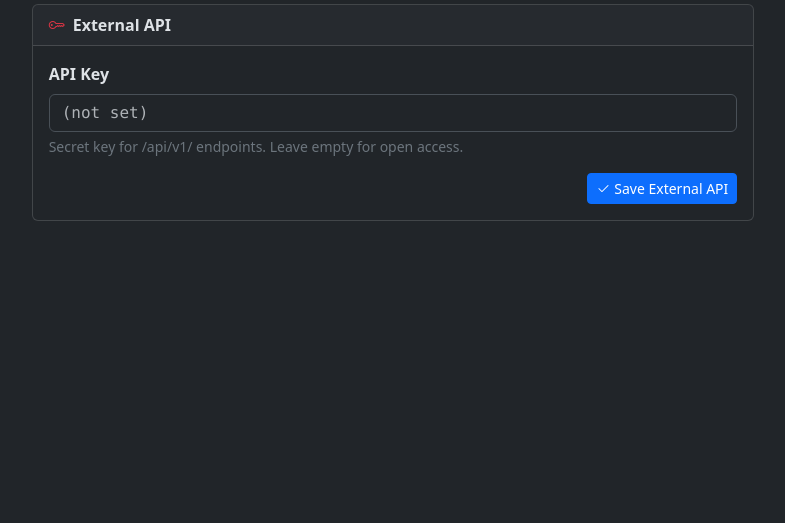
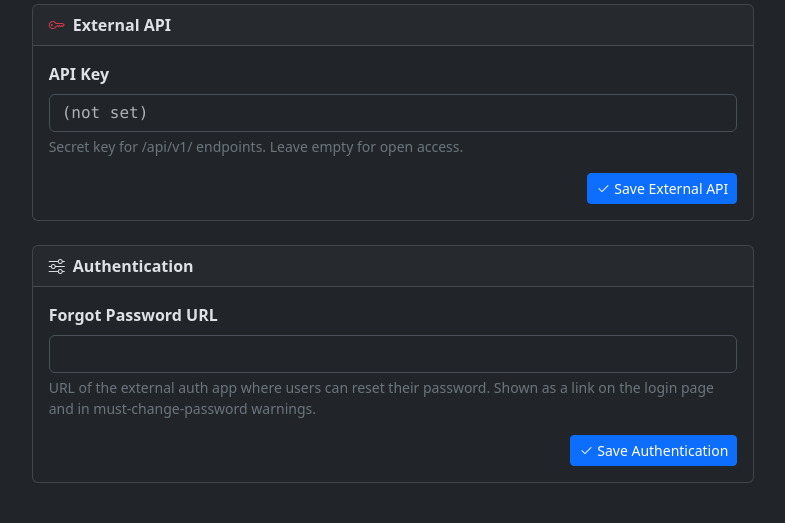
Before and after one commit to ShowSysDan/Leash, a Flask app: page /settings in a window 1280 px wide. Shown: the part 1921-2444 px from the top of the page, without its empty margins (247-1032 px from the left). Before the commit the page ends 2142 px from the top, so only its background shows below. Run offline with Flask 3, Linux system fonts and the light colour scheme; data that the repository does not hold is empty; parts of the project's set-up code (start-up, migrations or seed data) failed here and were passed over; some libraries are stand-ins or nearby versions.

Commit message:
Add login authentication system with cross-schema Postgres user lookup
- Session-based login: only users with role=admin or role=staff can
  access Leash; regular users get a 403 on the login page
- AUTH_DB_SCHEMA env var points to the schema containing the shared
  users table (id, username, password_hash, role, must_change_password);
  leave empty to run with no auth (dev/SQLite mode)
- Werkzeug scrypt hashes from the existing app work without migration
- Timing-safe login: dummy scrypt check runs even when username not found
- Flask-Limiter: 15 login POST attempts / minute per IP
- Session fixation protection: session.clear() before populating keys
- Role refresh: DB re-queried every 5 min; demoted/deleted users are
  logged out automatically
- must_change_password flag: flashes a warning with link to the
  configurable AUTH_FORGOT_PASSWORD_URL (also editable via /settings)
- CSRF token in the login form; JSON API endpoints rely on same-origin
  Content-Type enforcement (no token needed for AJAX calls)
- app/extensions.py holds the Limiter singleton to avoid circular imports
- admin_required decorator applied to all /api/settings routes
- Navbar shows logged-in user, role badge, Change Password link, Sign Out
- login.html: clean dark-mode card with Forgot Password link when configured
- .env.example updated with AUTH_DB_SCHEMA / AUTH_FORGOT_PASSWORD_URL docs

https://claude.ai/code/session_01F8rgqAUqBidQVPg6h8EHYy

```diff
--- /dev/null
+++ b/app/routes/auth.py
@@ -0,0 +1,287 @@
+"""
+Authentication blueprint — login / logout and app-wide before_request hooks.
+
+Authentication is only enforced when AUTH_DB_SCHEMA is set in config.
+Leave it empty (the default) to run without auth (dev / SQLite).
+
+Protected: every route except /login, /logout, static files, and the
+external API at /api/v1/* (which has its own API-key auth).
+
+Rate limiting: 15 POST attempts / minute per IP on /login.
+"""
+import hashlib
+import logging
+import secrets
+from datetime import datetime, timedelta
+from functools import wraps
+
+from flask import (
+    Blueprint,
+    current_app,
+    flash,
+    g,
+    jsonify,
+    redirect,
+    render_template,
+    request,
+    session,
+    url_for,
+)
+from werkzeug.security import check_password_hash
+
+from app.extensions import limiter
+from app.services.auth_service import (
+    dummy_password_check,
+    get_user_by_username,
+    refresh_user_role,
+)
+
+auth_bp = Blueprint("auth", __name__)
+logger = logging.getLogger(__name__)
+
+# Endpoints that are always public (no login required)
+_PUBLIC_ENDPOINTS = frozenset({"auth.login", "auth.logout", "static"})
+
+_ALLOWED_ROLES = frozenset({"admin", "staff"})
+
+
+# ---------------------------------------------------------------------------
+# Helpers
+# ---------------------------------------------------------------------------
+
+def _auth_enabled() -> bool:
+    return bool(current_app.config.get("AUTH_DB_SCHEMA", "").strip())
+
+
+def _is_public_endpoint() -> bool:
+    ep = request.endpoint or ""
+    if ep in _PUBLIC_ENDPOINTS:
+        return True
+    # External API has its own key-based auth — skip session check
+    if ep.startswith("v1."):
+        return True
+    return False
+
+
+def _ua_hash() -> str:
+    ua = request.headers.get("User-Agent", "")
+    return hashlib.sha256(ua.encode()).hexdigest()[:16]
+
+
+def _populate_session(user: dict) -> None:
+    """Write all session keys after a successful login."""
+    session.clear()  # session fixation protection
+    session.permanent = True
+    session["logged_in"] = True
+    session["user_id"] = user["id"]
+    session["username"] = user["username"]
+    session["role"] = user["role"]
+    session["display_name"] = user.get("display_name") or user["username"]
+    session["must_change_password"] = bool(user.get("must_change_password"))
+    session["login_time"] = datetime.utcnow().isoformat()
+    session["last_role_refresh"] = datetime.utcnow().isoformat()
+    session["ip"] = request.remote_addr
+    session["user_agent_hash"] = _ua_hash()
+    session["_csrf_token"] = secrets.token_hex(32)
+
+
+def _do_role_refresh() -> None:
+    """Re-query the user's role from the DB; force logout if gone or demoted."""
+    user_id = session.get("user_id")
+    if not user_id:
+        session.clear()
+        return
+
+    info = refresh_user_role(int(user_id))
+    if info is None or info.get("role") not in _ALLOWED_ROLES:
+        # User deleted or no longer authorised — kill the session
+        session.clear()
+        return
+
+    session["role"] = info["role"]
+    session["must_change_password"] = bool(info.get("must_change_password"))
+    session["last_role_refresh"] = datetime.utcnow().isoformat()
+
+
+# ---------------------------------------------------------------------------
+# Decorators (also used by other blueprints)
+# ---------------------------------------------------------------------------
+
+def login_required(f):
+    """Redirect to /login if the user is not authenticated."""
+    @wraps(f)
+    def decorated(*args, **kwargs):
+        if _auth_enabled() and not session.get("logged_in"):
+            if request.is_json:
+                return jsonify({"error": "Authentication required"}), 401
+            return redirect(url_for("auth.login", next=request.path))
+        return f(*args, **kwargs)
+    return decorated
+
+
+def admin_required(f):
+    """Return 403 unless the authenticated user has the 'admin' role."""
+    @wraps(f)
+    def decorated(*args, **kwargs):
+        if _auth_enabled():
+            if not session.get("logged_in"):
+                if request.is_json:
+                    return jsonify({"error": "Authentication required"}), 401
+                return redirect(url_for("auth.login", next=request.path))
+            if session.get("role") != "admin":
+                if request.is_json:
+                    return jsonify({"error": "Admin access required"}), 403
+                flash("You need admin access to do that.", "danger")
+                return redirect(url_for("main.index"))
+        return f(*args, **kwargs)
+    return decorated
+
+
+# ---------------------------------------------------------------------------
+# App-wide before_request hooks (registered by init_auth)
+# ---------------------------------------------------------------------------
+
+def _register_before_request(app) -> None:
+
+    @app.before_request
+    def _check_login():
+        """Enforce authentication on every non-public request."""
+        if not _auth_enabled() or _is_public_endpoint():
+            return None
+
+        if not session.get("logged_in"):
+            if request.is_json:
+                return jsonify({"error": "Authentication required"}), 401
+            return redirect(url_for("auth.login", next=request.path))
+
+        # Role refresh every 5 minutes
+        last_str = session.get("last_role_refresh")
+        if last_str:
+            try:
+                last_dt = datetime.fromisoformat(last_str)
+                if datetime.utcnow() - last_dt > timedelta(minutes=5):
+                    _do_role_refresh()
+                    if not session.get("logged_in"):
+                        if request.is_json:
+                            return jsonify({"error": "Session expired"}), 401
+                        return redirect(url_for("auth.login"))
+            except (ValueError, TypeError):
+                pass
+
+        # must_change_password → nudge toward external auth app
+        if session.get("must_change_password"):
+            forgot_url = current_app.config.get("AUTH_FORGOT_PASSWORD_URL", "")
+            if forgot_url:
+                flash(
+                    f'Your password must be changed. '
+                    f'<a href="{forgot_url}" target="_blank" class="alert-link">'
+                    f'Change it here</a>.',
+                    "warning",
+                )
+
+        # Expose auth info to templates via g
+        g.current_user = {
+            "id": session.get("user_id"),
+            "username": session.get("username"),
+            "display_name": session.get("display_name"),
+            "role": session.get("role"),
+        }
+
+    @app.before_request
+    def _csrf_check():
+        """CSRF protection for HTML form POSTs (login form only)."""
+        if request.method != "POST":
+            return None
+        ep = request.endpoint or ""
+        # Only validate the CSRF token on the login form (all API endpoints
+        # use Content-Type: application/json which browsers can't forge
+        # cross-origin without a CORS preflight — so same-origin is guaranteed).
+        if ep != "auth.login":
+            return None
+        token = request.form.get("csrf_token", "")
+        expected = session.get("_csrf_token", "")
+        if not expected or not secrets.compare_digest(token, expected):
+            flash("Invalid form token — please try again.", "danger")
+            return redirect(url_for("auth.login"))
+        return None
+
+    @app.context_processor
+    def _inject_auth():
+        """Make auth info available in every template."""
+        return {
+            "current_user": g.get("current_user") or {},
+            "auth_enabled": _auth_enabled(),
+            "auth_forgot_url": current_app.config.get("AUTH_FORGOT_PASSWORD_URL", ""),
+        }
+
+
+def init_auth(app) -> None:
+    """Call from create_app() after all blueprints are registered."""
+    _register_before_request(app)
+
+
+# ---------------------------------------------------------------------------
+# Routes
+# ---------------------------------------------------------------------------
+
+@auth_bp.route("/login", methods=["GET"])
+def login():
+    if session.get("logged_in"):
+        return redirect(url_for("main.index"))
+    # Ensure a CSRF token exists for the form
+    if "_csrf_token" not in session:
+        session["_csrf_token"] = secrets.token_hex(32)
+    return render_template("login.html", next=request.args.get("next", ""))
+
+
+@auth_bp.route("/login", methods=["POST"])
+@limiter.limit("15 per minute")
+def login_post():
+    # Rate limiting is applied via the limiter in __init__.py using a
+    # decorator on this view (registered after the limiter is initialised).
+    username = request.form.get("username", "").strip()
+    password = request.form.get("password", "")
+    next_url = request.form.get("next", "").strip()
+
+    if not username or not password:
+        flash("Username and password are required.", "danger")
+        return render_template("login.html", next=next_url), 400
+
+    user = get_user_by_username(username)
+
+    if user is None:
+        # Run dummy check to equalise timing
+        dummy_password_check()
+        logger.warning("auth: login attempt for unknown user %r from %s", username, request.remote_addr)
+        flash("Invalid username or password.", "danger")
+        return render_template("login.html", next=next_url), 401
+
+    if not check_password_hash(user["password_hash"], password):
+        logger.warning("auth: bad password for user %r from %s", username, request.remote_addr)
+        flash("Invalid username or password.", "danger")
+        return render_template("login.html", next=next_url), 401
+
+    role = user.get("role", "")
+    if role not in _ALLOWED_ROLES:
+        logger.warning(
+            "auth: login denied for user %r (role=%r) — not staff or admin", username, role
+        )
+        flash("Your account does not have access to Leash.", "danger")
+        return render_template("login.html", next=next_url), 403
+
+    _populate_session(user)
+    logger.info("auth: user %r (role=%r) logged in from %s", username, role, request.remote_addr)
+
+    # Safe redirect: only allow relative paths
+    if next_url and next_url.startswith("/") and not next_url.startswith("//"):
+        return redirect(next_url)
+    return redirect(url_for("main.index"))
+
+
+@auth_bp.route("/logout")
+def logout():
+    username = session.get("username", "unknown")
+    session.clear()
+    logger.info("auth: user %r logged out", username)
+    flash("You have been logged out.", "info")
+    return redirect(url_for("auth.login"))
--- a/app/routes/settings_api.py
+++ b/app/routes/settings_api.py
@@ -9,7 +9,7 @@ import logging
 
 from flask import Blueprint, current_app, jsonify, request
 
-from app.routes._helpers import err as _err
+from app.routes._helpers import admin_required, err as _err
 from app.services.settings_service import (
     _SCHEMA_MAP,
     all_settings_dicts,
@@ -22,11 +22,13 @@ settings_api_bp = Blueprint("settings_api", __name__)
 
 
 @settings_api_bp.route("/settings", methods=["GET"])
+@admin_required
 def get_settings():
     return jsonify(all_settings_dicts(mask_sensitive=True))
 
 
 @settings_api_bp.route("/settings/schema", methods=["GET"])
+@admin_required
 def get_schema():
     """Return schema metadata (no values) for front-end form construction."""
     from app.services.settings_service import SETTINGS_SCHEMA
@@ -37,6 +39,7 @@ def get_schema():
 
 
 @settings_api_bp.route("/settings", methods=["PUT"])
+@admin_required
 def update_settings():
     body = request.get_json(silent=True) or {}
     if not isinstance(body, dict):
--- a/app/services/settings_service.py
+++ b/app/services/settings_service.py
@@ -65,6 +65,11 @@ SETTINGS_SCHEMA: list[dict] = [
          group="External API", label="API Key",
          description="Secret key for /api/v1/ endpoints. Leave empty for open access.",
          sensitive=True),
+    # Authentication
+    dict(key="AUTH_FORGOT_PASSWORD_URL", type="string", default="",
+         group="Authentication", label="Forgot Password URL",
+         description="URL of the external auth app where users can reset their password. "
+                     "Shown as a link on the login page and in must-change-password warnings."),
 ]
 
 _SCHEMA_MAP: dict[str, dict] = {s["key"]: s for s in SETTINGS_SCHEMA}
--- a/app/templates/base.html
+++ b/app/templates/base.html
@@ -76,7 +76,7 @@
           </a>
         </li>
       </ul>
-      <div class="d-flex gap-2 flex-wrap">
+      <div class="d-flex gap-2 flex-wrap align-items-center">
         <button id="btn-scan" class="btn btn-sm btn-outline-primary" title="Scan subnet for BirdDog PLAY devices">
           <i class="bi bi-search me-1"></i>Scan Network
         </button>
@@ -89,6 +89,38 @@
         <button id="btn-reboot-all" class="btn btn-sm btn-outline-danger" title="Reboot all online decoders">
           <i class="bi bi-power me-1"></i>Reboot All
         </button>
+        {% if auth_enabled and current_user.get('username') %}
+        <div class="dropdown">
+          <button class="btn btn-sm btn-outline-secondary dropdown-toggle d-flex align-items-center gap-1"
+                  type="button" data-bs-toggle="dropdown">
+            <i class="bi bi-person-circle"></i>
+            <span class="d-none d-md-inline">{{ current_user.get('display_name') or current_user.get('username') }}</span>
+            {% if current_user.get('role') == 'admin' %}
+            <span class="badge bg-warning text-dark ms-1" style="font-size:0.6em">Admin</span>
+            {% endif %}
+          </button>
+          <ul class="dropdown-menu dropdown-menu-end">
+            <li>
+              <span class="dropdown-item-text small text-muted">
+                {{ current_user.get('username') }}
+              </span>
+            </li>
+            {% if auth_forgot_url %}
+            <li>
+              <a class="dropdown-item small" href="{{ auth_forgot_url }}" target="_blank" rel="noopener">
+                <i class="bi bi-key me-1"></i>Change Password
+              </a>
+            </li>
+            <li><hr class="dropdown-divider"></li>
+            {% endif %}
+            <li>
+              <a class="dropdown-item small text-danger" href="{{ url_for('auth.logout') }}">
+                <i class="bi bi-box-arrow-right me-1"></i>Sign Out
+              </a>
+            </li>
+          </ul>
+        </div>
+        {% endif %}
       </div>
     </div>
   </div>
--- a/requirements.txt
+++ b/requirements.txt
@@ -1,6 +1,7 @@
 Flask==3.0.3
 Flask-SQLAlchemy==3.1.1
 Flask-Migrate==4.0.7
+Flask-Limiter>=3.5,<4
 aiohttp==3.9.5
 python-dotenv==1.0.1
 psycopg2-binary==2.9.9
```
Also changed, not shown: app/__init__.py (+7 -0 lines), app/extensions.py (added, +8 -0 lines), app/routes/_helpers.py (+15 -0 lines), app/services/auth_service.py (added, +110 -0 lines), app/templates/login.html (added, +83 -0 lines), config.py (+15 -0 lines), 1 other file.
